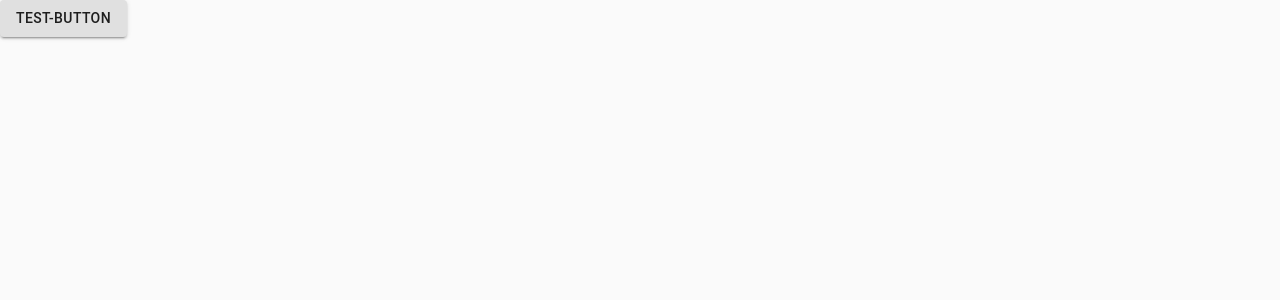
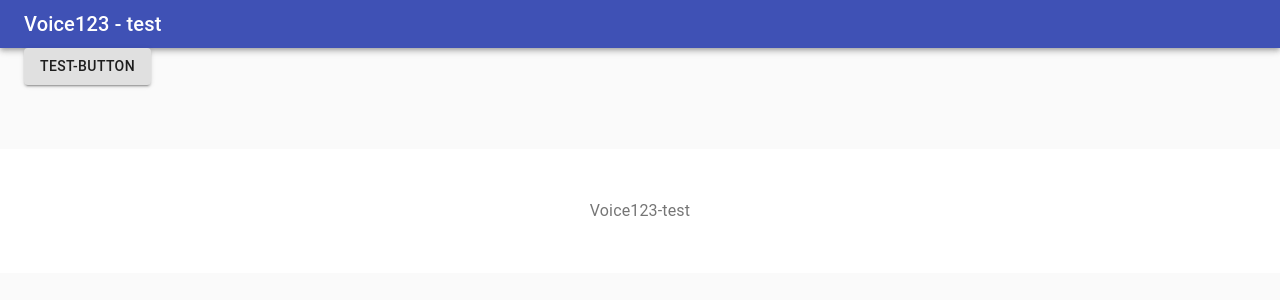
Before and after one commit to edzzn/voice123-test, a React (Create React App) app: page / in a window 1280 px wide. Shown: the top 300 px of the page. Built offline with nearby package versions, Linux system fonts and the light colour scheme.

Commit message:
Basic layout

```diff
--- a/src/App.tsx
+++ b/src/App.tsx
@@ -1,11 +1,12 @@
 import React from 'react';
 import { Button } from '@material-ui/core';
+import Layout from './components/Layout';
 
 function App() {
   return (
-    <div>
+    <Layout>
       <Button variant='contained'>Test-button</Button>
-    </div>
+    </Layout>
   );
 }
 
--- /dev/null
+++ b/src/components/Footer.tsx
@@ -0,0 +1,36 @@
+import React from 'react';
+import { makeStyles } from '@material-ui/core/styles';
+import { Container, Typography } from '@material-ui/core';
+
+export interface FooterProps {
+  title: string;
+}
+
+const useStyles = makeStyles((theme) => ({
+  footer: {
+    backgroundColor: theme.palette.background.paper,
+    marginTop: theme.spacing(8),
+    padding: theme.spacing(6, 0),
+  },
+}));
+
+function Footer(props: FooterProps) {
+  const classes = useStyles();
+
+  return (
+    <footer className={classes.footer}>
+      <Container maxWidth='lg'>
+        <Typography
+          variant='subtitle1'
+          align='center'
+          color='textSecondary'
+          component='p'
+        >
+          {props.title}
+        </Typography>
+      </Container>
+    </footer>
+  );
+}
+
+export default Footer;
--- /dev/null
+++ b/src/components/Header.tsx
@@ -0,0 +1,20 @@
+import React from 'react';
+import { AppBar, Toolbar, Typography } from '@material-ui/core';
+
+export interface HeaderProps {
+  title: string;
+}
+
+function Header(props: HeaderProps) {
+  return (
+    <AppBar position='static'>
+      <Toolbar variant='dense'>
+        <Typography variant='h6' color='inherit'>
+          {props.title}
+        </Typography>
+      </Toolbar>
+    </AppBar>
+  );
+}
+
+export default Header;
--- /dev/null
+++ b/src/components/Layout.tsx
@@ -0,0 +1,21 @@
+import React from 'react';
+
+import { Container } from '@material-ui/core';
+import Header from './Header';
+import Footer from './Footer';
+
+export interface LayoutProps {
+  children: any;
+}
+
+function Layout(props: LayoutProps) {
+  return (
+    <>
+      <Header title='Voice123 - test' />
+      <Container maxWidth='lg'>{props.children}</Container>
+      <Footer title='Voice123-test' />
+    </>
+  );
+}
+
+export default Layout;
```
